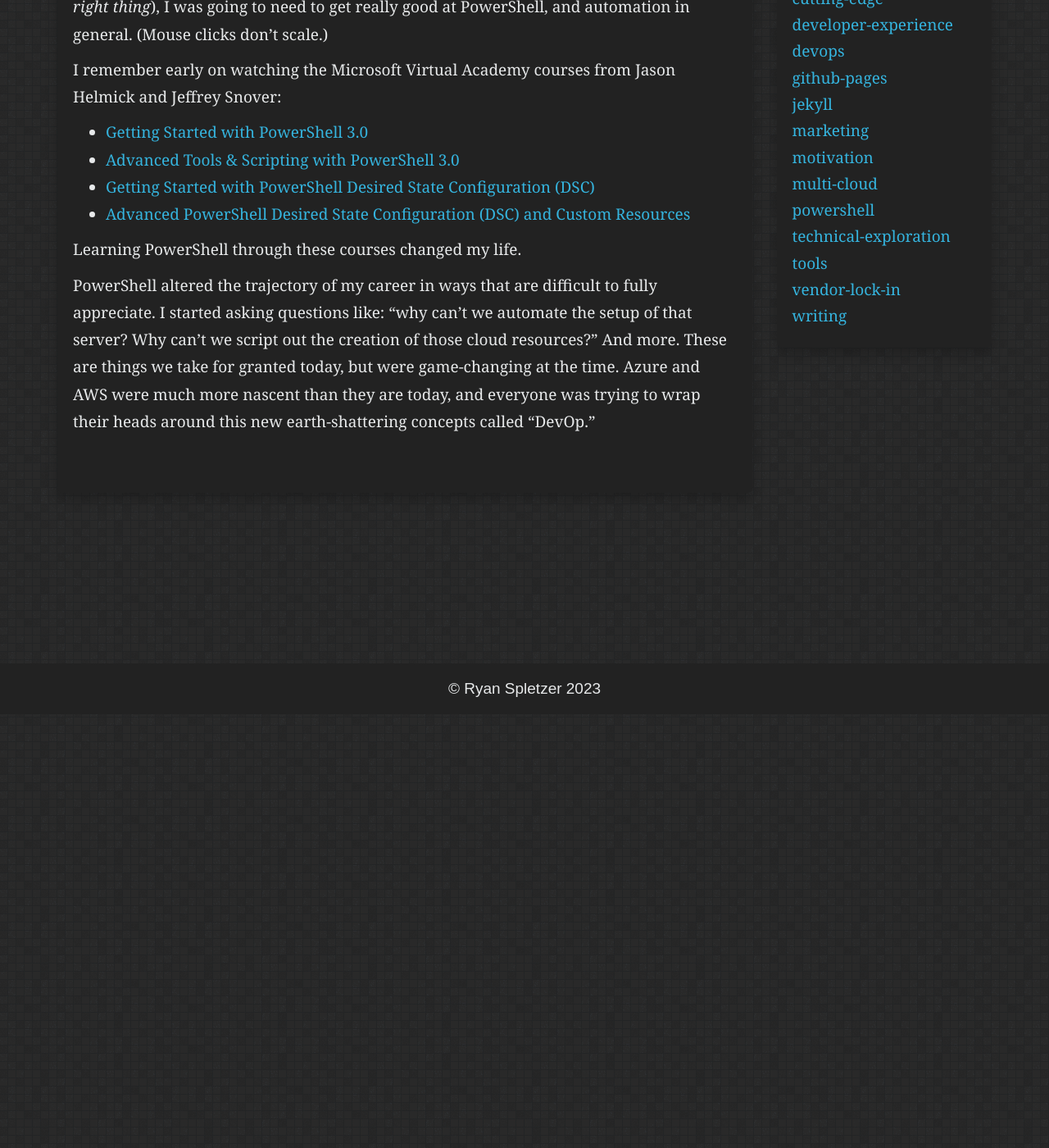
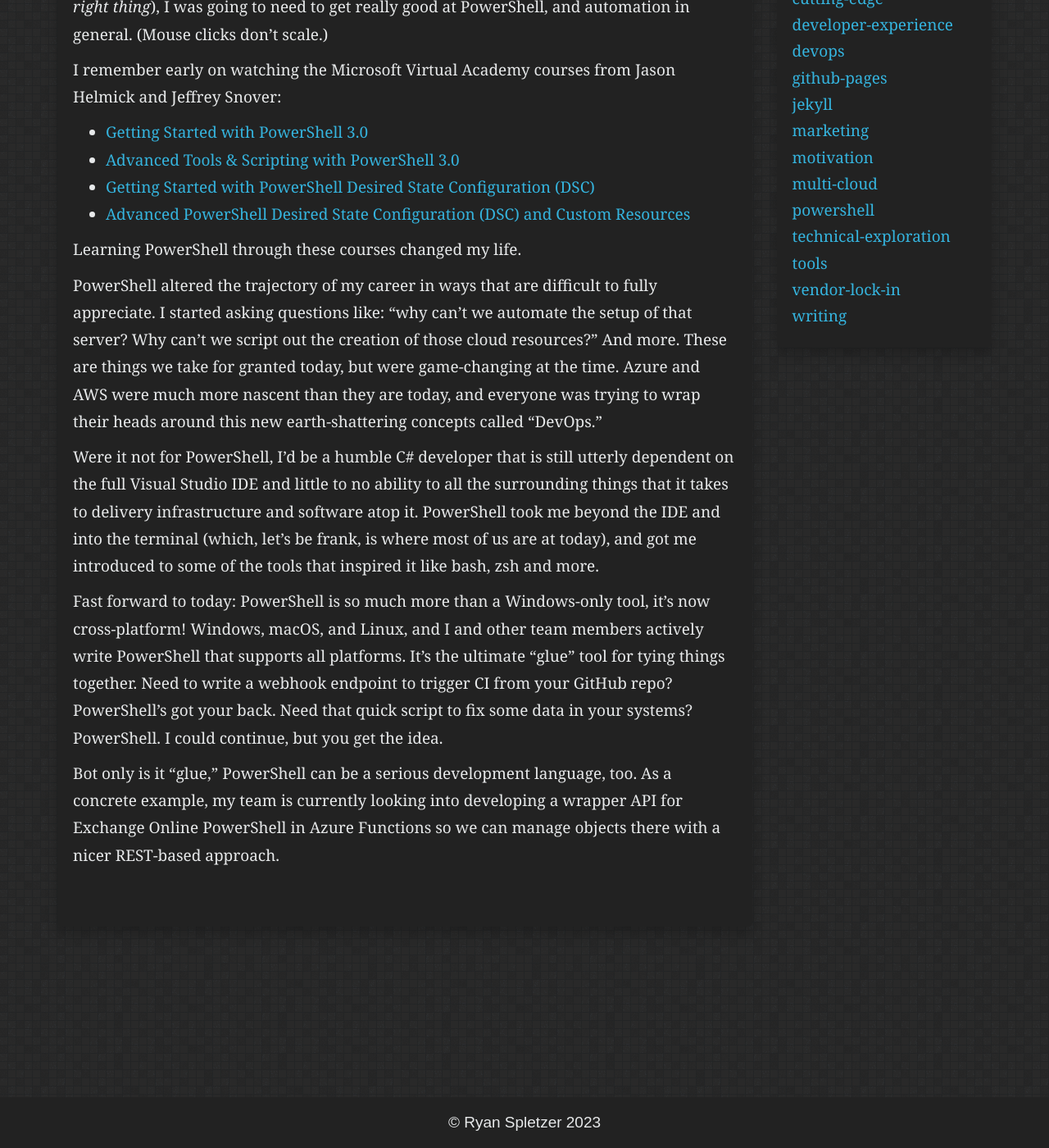
Before and after one commit to ryanspletzer/ryanspletzer.github.io, a Jekyll site: the page built from _posts/2023-04-25-powershell-conf.md, in a window 1280 px wide and 1400 px high, scrolled down 946 px. Shown: the whole window at 82% size. Built offline with Jekyll 4.4.1, drawn with Linux system fonts in a browser that asks for light colours; before the commit the page ends 1817 px from its top, so only the background shows below that.

Commit message:
Update 2023-04-25-powershell-conf.md

```diff
--- a/_posts/2023-04-25-powershell-conf.md
+++ b/_posts/2023-04-25-powershell-conf.md
@@ -46,6 +46,20 @@ Learning PowerShell through these courses changed my life.
 
 PowerShell altered the trajectory of my career in ways that are difficult to fully appreciate. I started asking
 questions like: "why can't we automate the setup of that server? Why can't we script out the creation of those cloud
-resources?" And more. These are things we take for granted today, but were game-changing at the time. Azure and AWS
-were much more nascent than they are today, and everyone was trying to wrap their heads around this new
-earth-shattering concepts called "DevOp."
+resources?" And more. These are things we take for granted today, but were game-changing at the time. Azure and AWS were
+much more nascent than they are today, and everyone was trying to wrap their heads around this new earth-shattering
+concepts called "DevOps."
+
+Were it not for PowerShell, I'd be a humble C# developer that is still utterly dependent on the full Visual Studio IDE
+and little to no ability to all the surrounding things that it takes to delivery infrastructure and software atop it.
+PowerShell took me beyond the IDE and into the terminal (which, let's be frank, is where most of us are at today), and
+got me introduced to some of the tools that inspired it like bash, zsh and more.
+
+Fast forward to today: PowerShell is so much more than a Windows-only tool, it's now cross-platform! Windows, macOS, and
+Linux, and I and other team members actively write PowerShell that supports all platforms. It's the ultimate "glue" tool
+for tying things together. Need to write a webhook endpoint to trigger CI from your GitHub repo? PowerShell's got your
+back. Need that quick script to fix some data in your systems? PowerShell. I could continue, but you get the idea.
+
+Bot only is it "glue," PowerShell can be a serious development language, too. As a concrete example, my team is
+currently looking into developing a wrapper API for Exchange Online PowerShell in Azure Functions so we can manage
+objects there with a nicer REST-based approach.
```
